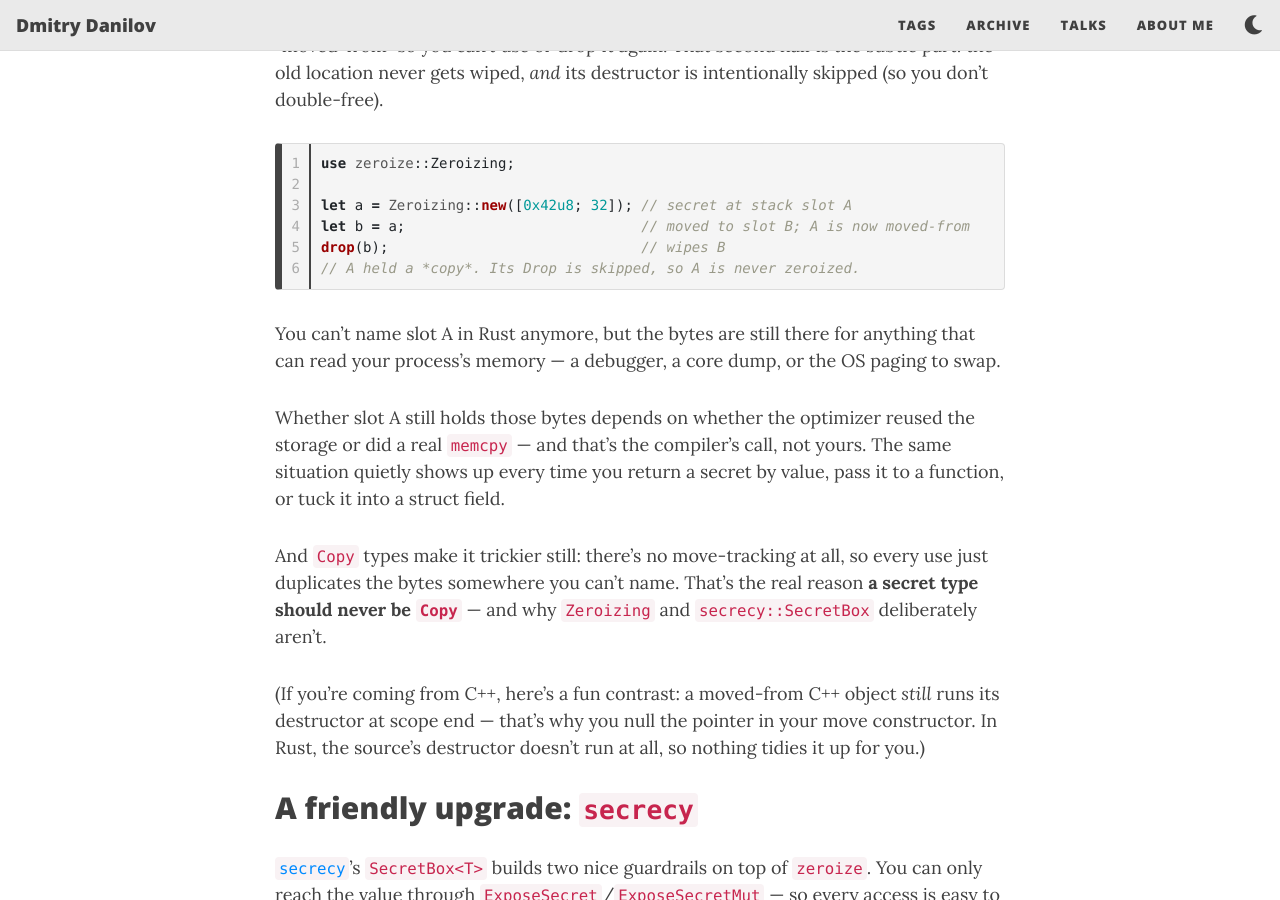
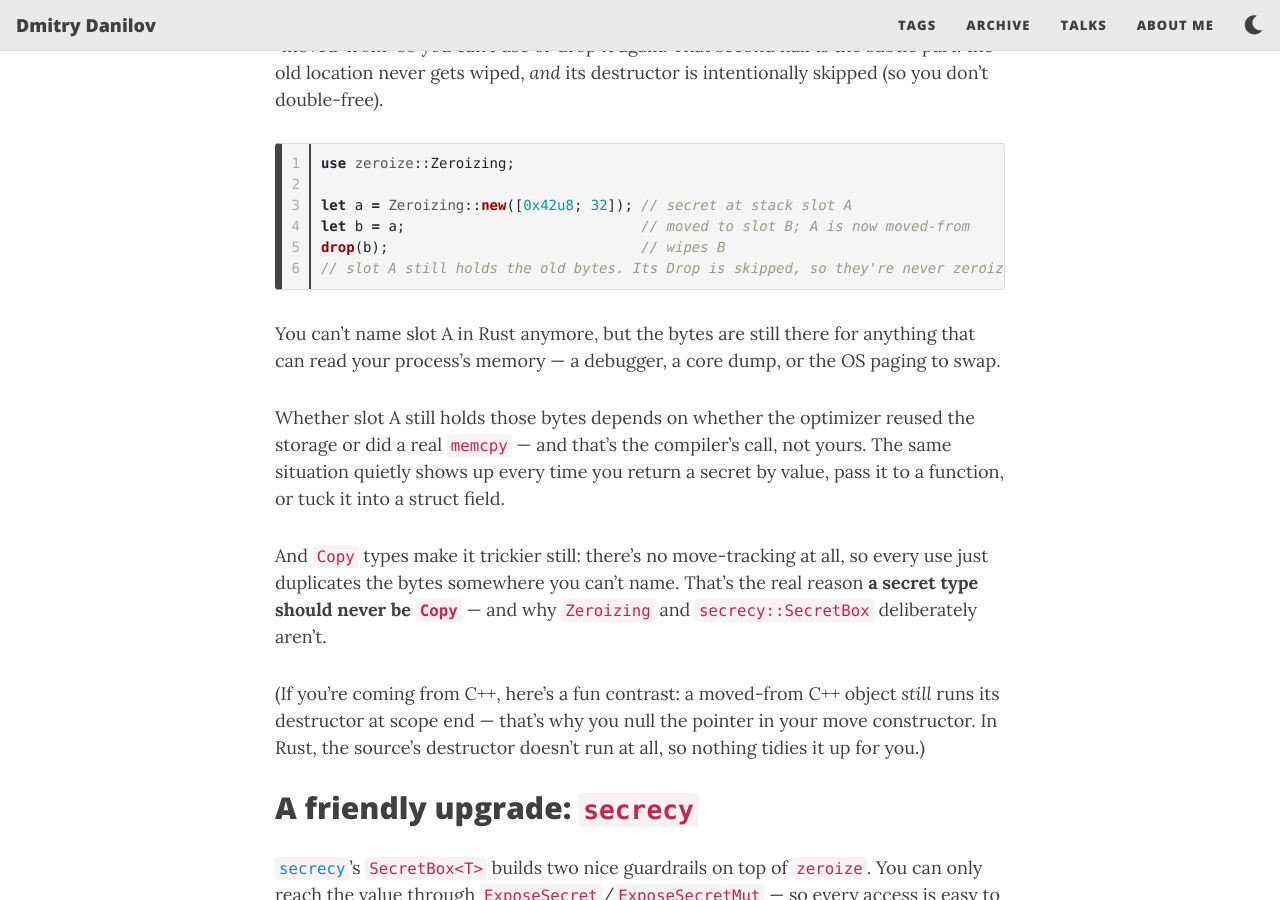
Before and after one commit to f-squirrel/f-squirrel.github.io, a Jekyll site: the page built from _posts/2026-06-22-zeroize.md, in a window 1280 px wide and 900 px high, scrolled down 2770 px. Built offline with Jekyll 4.4.1, drawn with Linux system fonts in a browser that asks for light colours; nearby versions of some CDN libraries.

Commit message:
post: reword move example comment to avoid confusion with Copy trait

````diff
--- a/_posts/2026-06-22-zeroize.md
+++ b/_posts/2026-06-22-zeroize.md
@@ -86,7 +86,7 @@ use zeroize::Zeroizing;
 let a = Zeroizing::new([0x42u8; 32]); // secret at stack slot A
 let b = a;                            // moved to slot B; A is now moved-from
 drop(b);                              // wipes B
-// A held a *copy*. Its Drop is skipped, so A is never zeroized.
+// slot A still holds the old bytes. Its Drop is skipped, so they're never zeroized.
 ```
 
 You can't name slot A in Rust anymore, but the bytes are still there for anything that can read your process's memory — a debugger, a core dump, or the OS paging to swap.
````
